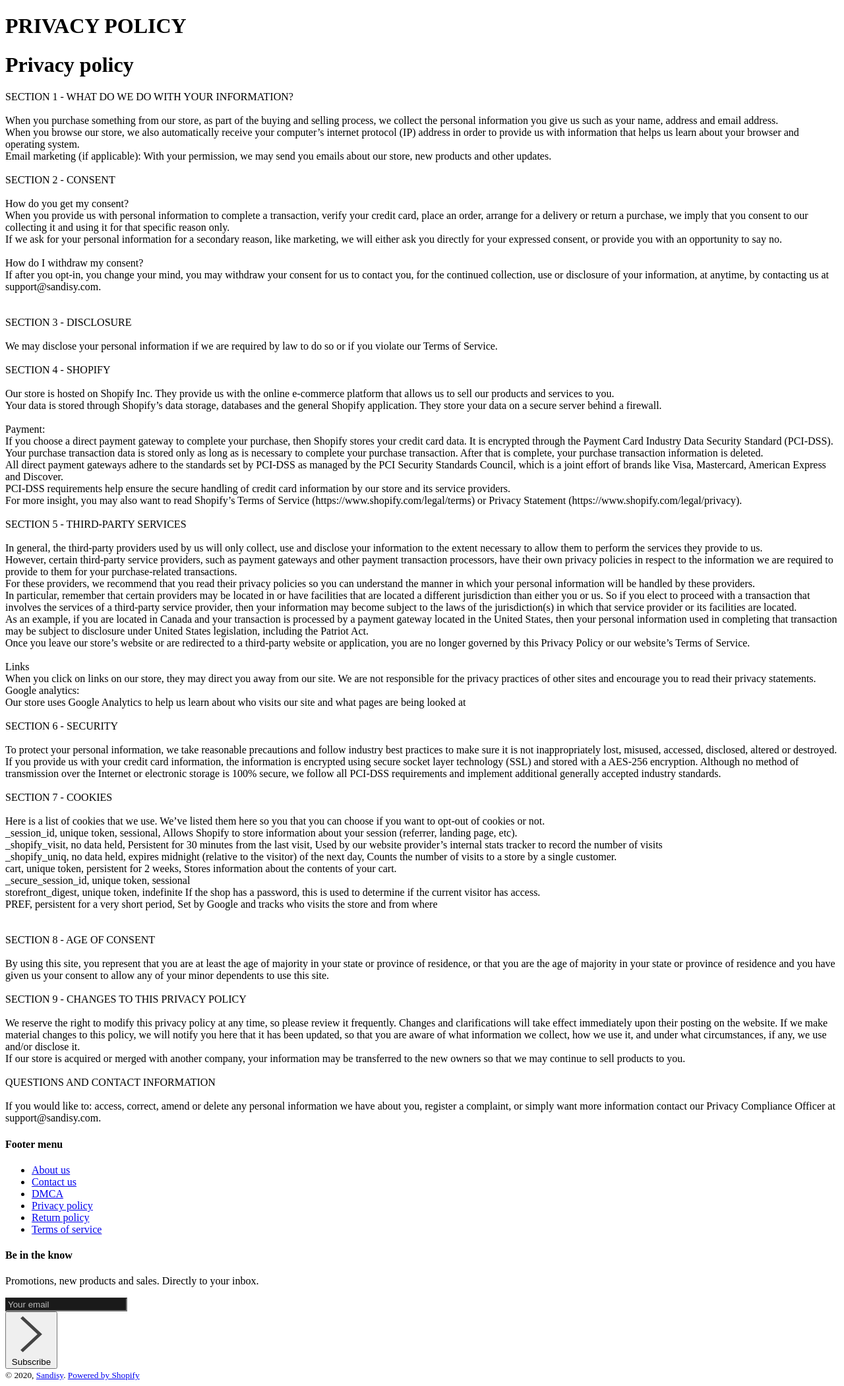
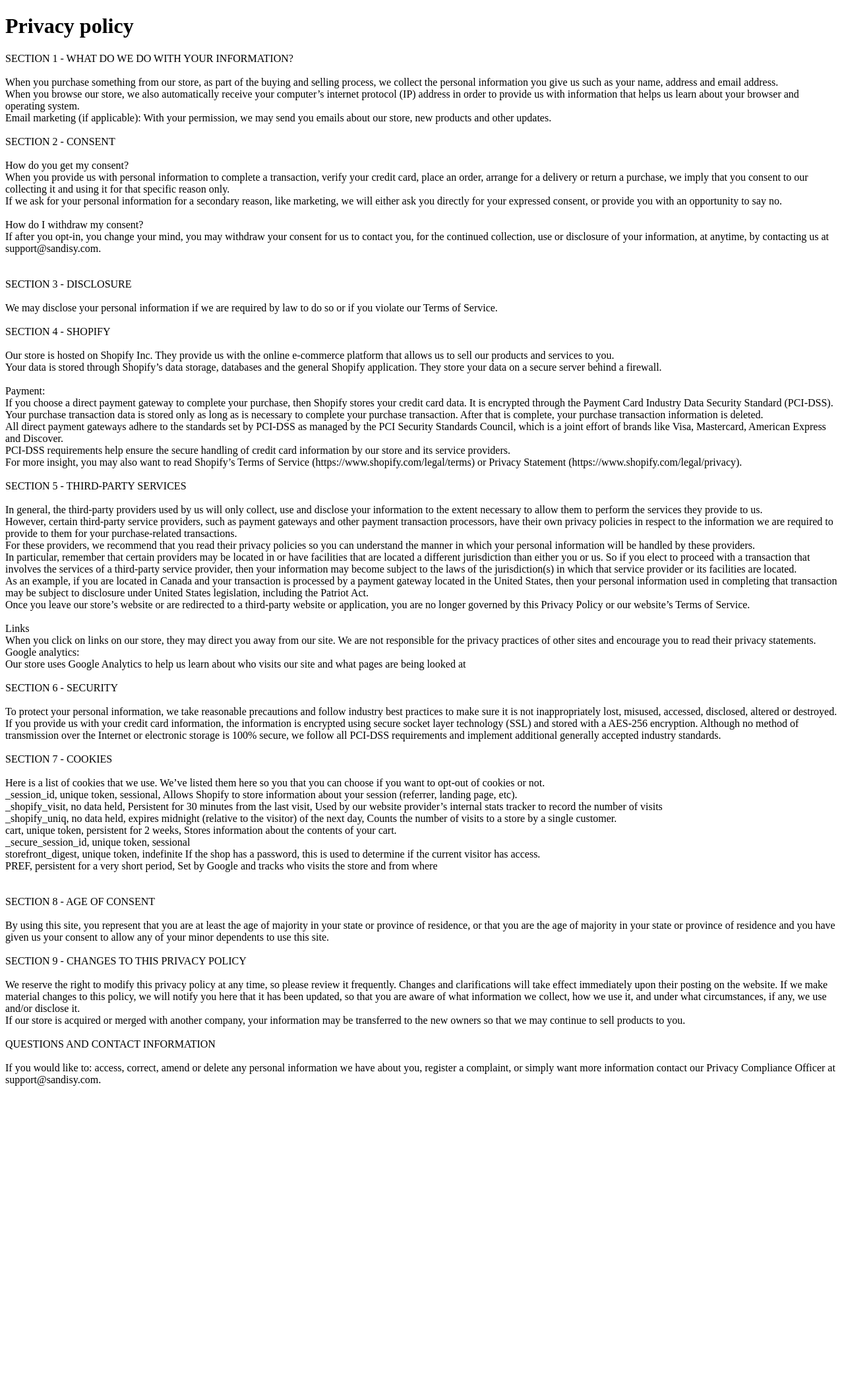
Before and after one commit to siibello/siibello.github.io, a Jekyll site: the page policy.html, which Jekyll copies as it is, in a window 1280 px wide. Shown: the whole page at 66% size. Built offline with Jekyll 4.4.1, drawn with Linux system fonts in a browser that asks for light colours; after the commit the page ends 1654 px from its top, so only the background shows below that.

Commit message:
Update policy.html

```diff
--- a/policy.html
+++ b/policy.html
@@ -9,7 +9,6 @@
   </style>
  </head>
  <body>
- <h1>PRIVACY POLICY</h1>
   <div class="page-container page-element is-moved-by-drawer">
     <main class="main-content" id="MainContent" role="main">
       <div class="page-width">
@@ -26,113 +25,6 @@
 
     </main>
 
-    <div id="shopify-section-footer" class="shopify-section"><footer class="site-footer" role="contentinfo">
-  <div class="page-width">
-    <div class="flex-footer">
-
-        <div class="flex__item">
-
-
-                <div class="site-footer__section">
-                  <h4 class="h1 site-footer__section-title">Footer menu</h4>
-                  <ul class="site-footer__list">
-
-                      <li class="site-footer__list-item"><a href="/pages/about-us">About us</a></li>
-
-                      <li class="site-footer__list-item"><a href="/pages/contact-us">Contact us</a></li>
-
-                      <li class="site-footer__list-item"><a href="/pages/dmca">DMCA</a></li>
-
-                      <li class="site-footer__list-item"><a href="/pages/privacy-policy">Privacy policy</a></li>
-
-                      <li class="site-footer__list-item"><a href="/pages/return-policy">Return policy</a></li>
-
-                      <li class="site-footer__list-item"><a href="/pages/terms-of-service">Terms of service</a></li>
-
-                  </ul>
-                </div>
-
-
-
-        </div>
-
-        <div class="flex__item">
-
-              <style>
-                .site-footer__newsletter-input {
-                  background-color: #1a1a1a;
-                  color: #fff;
-                }
-
-                .site-footer__newsletter-input::-webkit-input-placeholder {
-                  color: #fff;
-                  opacity: 0.7;
-                }
-
-                .site-footer__newsletter-input:-moz-placeholder {
-                  color: #fff;
-                  opacity: 0.7;
-                }
-
-                .site-footer__newsletter-input:-ms-input-placeholder {
-                  color: #fff;
-                  opacity: 0.7;
-                }
-
-                .site-footer__newsletter-input::-ms-input-placeholder {
-                  color: #fff;
-                  opacity: 1;
-                }
-              </style>
-              <div class="site-footer__section">
-                <h4 class="site-footer__section-title h1">
-
-                    Be in the know
-
-                </h4>
-                <div class="form-vertical">
-                  <form method="post" action="/contact#contact_form" id="contact_form" accept-charset="UTF-8" class="contact-form"><input type="hidden" name="form_type" value="customer"><input type="hidden" name="utf8" value="✓">
-
-
-                      <input type="hidden" name="contact[tags]" value="newsletter">
-                      <label for="NewsletterEmail-1559260014235" class="site-footer__newsletter-label">
-
-                          <p>Promotions, new products and sales. Directly to your inbox.</p>
-
-                      </label>
-                      <div class="input-group">
-                        <input type="email" value="" placeholder="Your email" name="contact[email]" id="NewsletterEmail-1559260014235" class="input-group__field site-footer__newsletter-input" autocorrect="off" autocapitalize="off">
-                        <div class="input-group__btn">
-                          <button type="submit" class="btn btn--narrow" name="commit">
-                            <svg aria-hidden="true" focusable="false" role="presentation" class="icon icon-arrow-right" viewBox="0 0 32 32"><path fill="#444" d="M7.667 3.795l1.797-1.684L24.334 16 9.464 29.889l-1.797-1.675L20.731 16z"></path></svg>
-                            <span class="icon__fallback-text">Subscribe</span>
-                          </button>
-                        </div>
-                      </div>
-
-                  </form>
-                </div>
-              </div>
-
-
-        </div>
-
-    </div>
-  </div>
-  <div class="site-footer__copyright">
-    <div class="page-width">
-      <div class="grid medium-up--grid--table">
-        <div class="grid__item medium-up--one-half">
-          <small>© 2020, <a href="/" title="">Sandisy</a>. <a target="_blank" rel="nofollow" href="https://www.shopify.com?utm_campaign=poweredby&amp;utm_medium=shopify&amp;utm_source=onlinestore">Powered by Shopify</a></small>
-        </div>
-        <div class="grid__item medium-up--one-half medium-up--text-right"></div>
-      </div>
-    </div>
-  </div>
-</footer>
-
-
-
 
 </div>
   </div>
```
